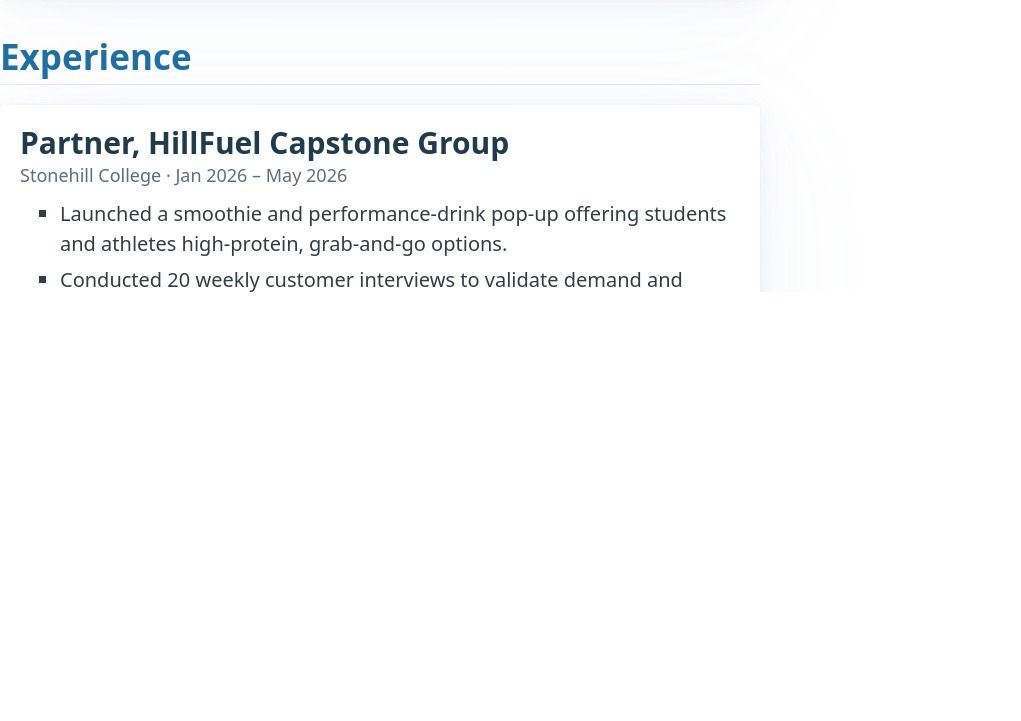
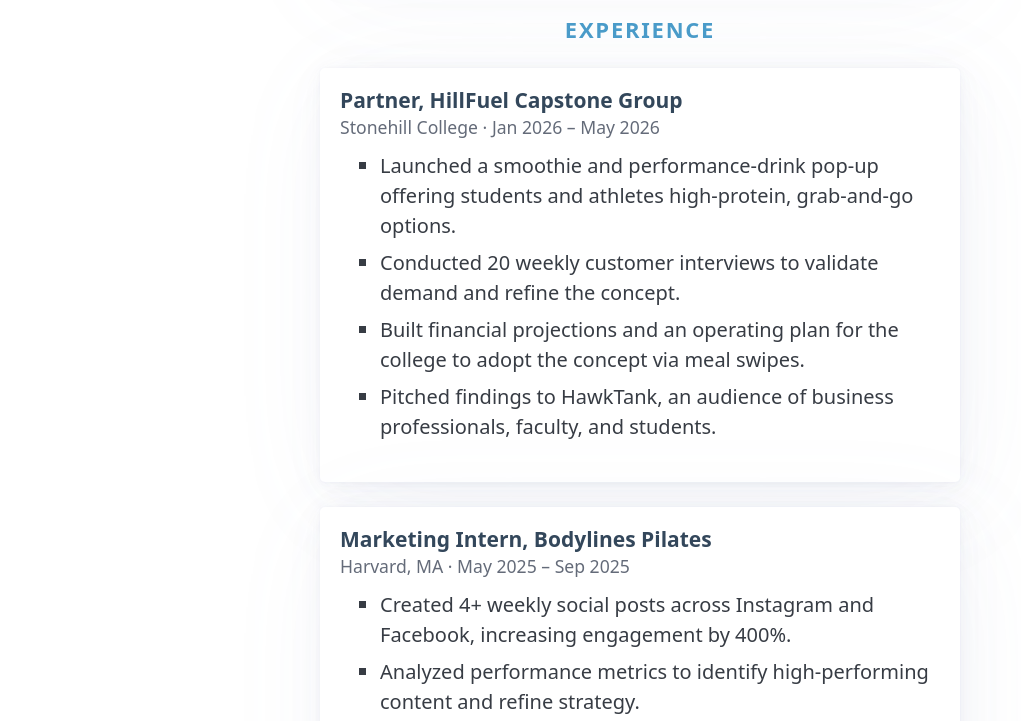
Before and after one commit to annikapres/annikapres.github.io, a plain HTML site: page index.html in a window 1280 px wide. Shown: the part 725-1446 px from the top of the page, without its empty margins (0-1021 px from the left). Drawn offline with nearby package versions, Linux system fonts and the light colour scheme.

Commit message:
blue website

```diff
--- a/index.html
+++ b/index.html
@@ -8,30 +8,46 @@
 <link rel="stylesheet" href="https://cdn.jsdelivr.net/npm/@picocss/pico@2/css/pico.min.css">
 <style>
   :root {
-    --pico-background-color: #faf6ee;
-    --pico-color: #1f3b4d;
-    --pico-primary: #1d6fa5;
-    --pico-primary-hover: #155781;
-    --pico-primary-background: #1d6fa5;
-    --pico-primary-border: #1d6fa5;
-    --pico-primary-underline: #1d6fa5;
-    --pico-muted-color: #7a7163;
-    --pico-muted-border-color: #e3d9c6;
-    --pico-secondary-background: #e4eef2;
-    --pico-card-background-color: #fffdf8;
-    --pico-card-border-color: #e3d9c6;
+    --pico-background-color: #f7f4ee;
+    --pico-color: #33475b;
+    --pico-primary: #4a9bc9;
+    --pico-primary-hover: #3a84b0;
+    --pico-primary-background: #4a9bc9;
+    --pico-primary-border: #4a9bc9;
+    --pico-primary-underline: #4a9bc9;
+    --pico-muted-color: #8b8374;
+    --pico-muted-border-color: #eae3d4;
+    --pico-secondary-background: #eaf4fa;
+    --pico-card-background-color: #fffdf9;
+    --pico-card-border-color: #eae3d4;
   }
-  body { max-width: 760px; background: var(--pico-background-color); }
-  header.hero { text-align: center; padding-block: 2rem 1rem; }
-  header.hero h1 { margin-bottom: 0.25rem; color: #1d6fa5; }
+  body {
+    max-width: 700px;
+    margin-inline: auto;
+    background: var(--pico-background-color);
+    text-align: center;
+  }
+  main.container { padding-inline: 1.5rem; }
+  header.hero { padding-block: 2.5rem 1.5rem; }
+  header.hero h1 { margin-bottom: 0.25rem; color: #4a9bc9; letter-spacing: 0.02em; }
   header.hero p { margin-bottom: 0.5rem; color: var(--pico-muted-color); }
   .contact-links a { margin-inline: 0.4rem; }
-  section { margin-bottom: 2rem; }
-  h2 { color: #1d6fa5; border-bottom: 1px solid var(--pico-muted-border-color); padding-bottom: 0.3rem; }
-  article h3 { margin-bottom: 0.1rem; color: #1f3b4d; }
-  .meta { color: var(--pico-muted-color); font-size: 0.9rem; margin-top: 0; margin-bottom: 0.5rem; }
-  ul.tight li { margin-bottom: 0.3rem; }
-  .tags span { display: inline-block; background: var(--pico-secondary-background); color: #1d6fa5; border-radius: 0.5rem; padding: 0.15rem 0.6rem; margin: 0.2rem 0.3rem 0.2rem 0; font-size: 0.85rem; }
+  section { margin-bottom: 2.5rem; text-align: left; }
+  h2 {
+    color: #4a9bc9;
+    text-align: center;
+    border: none;
+    font-size: 1.1rem;
+    text-transform: uppercase;
+    letter-spacing: 0.08em;
+    margin-bottom: 1.25rem;
+  }
+  article { margin-bottom: 1.25rem; }
+  article h3 { margin-bottom: 0.1rem; color: #33475b; font-size: 1.05rem; }
+  .meta { color: var(--pico-muted-color); font-size: 0.88rem; margin-top: 0; margin-bottom: 0.5rem; }
+  ul.tight li { margin-bottom: 0.35rem; }
+  .tags { text-align: center; }
+  .tags span { display: inline-block; background: var(--pico-secondary-background); color: #3a84b0; border-radius: 1rem; padding: 0.2rem 0.75rem; margin: 0.25rem 0.3rem; font-size: 0.85rem; }
   footer { text-align: center; color: var(--pico-muted-color); font-size: 0.85rem; padding-block: 1.5rem; }
 </style>
 </head>
```
